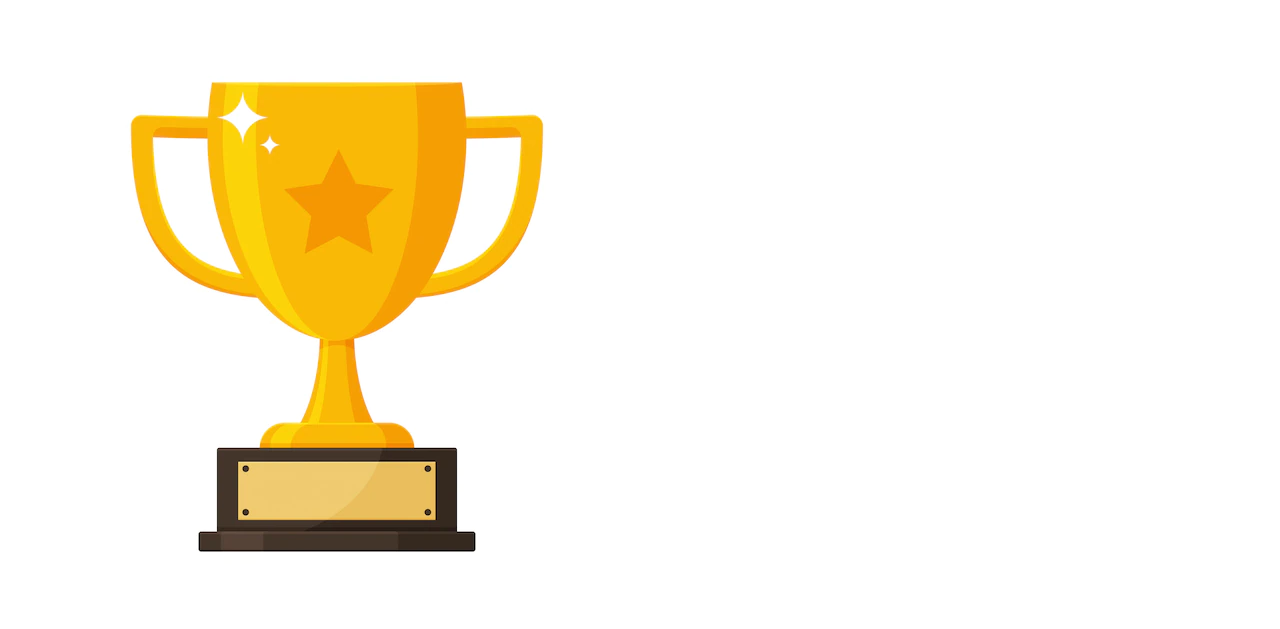
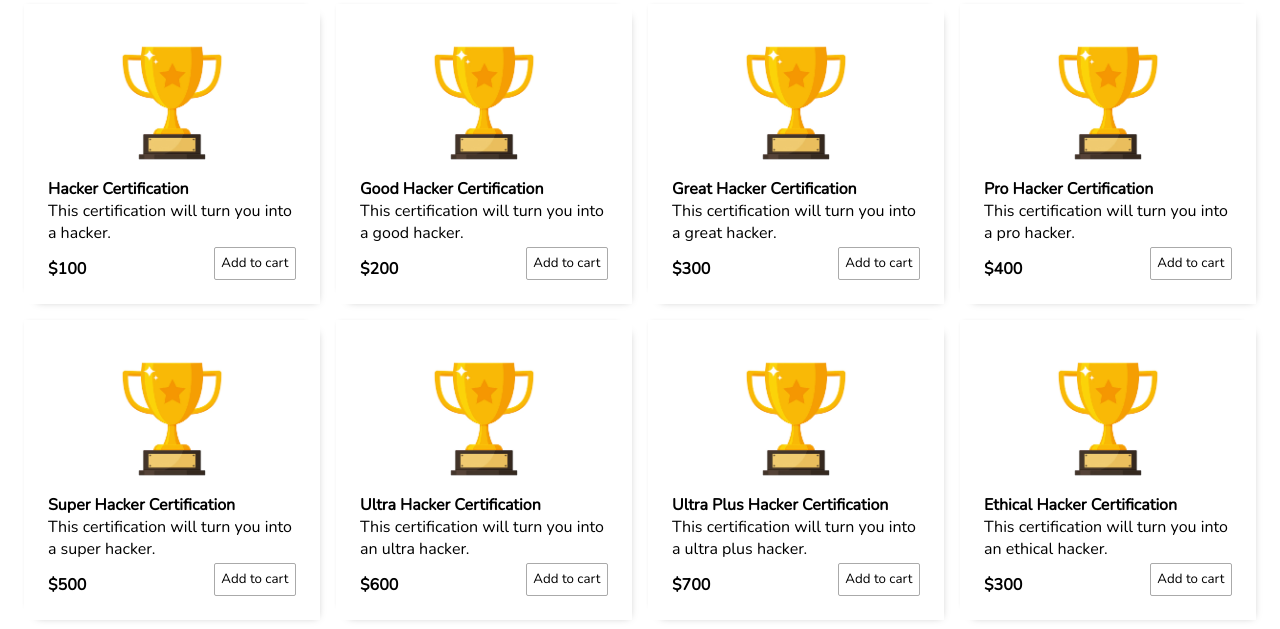
Before and after one commit to chuynh2/hci-project-two, a website: page index.html in a window 1280 px wide. Shown: the part 171-800 px from the top of the page. Drawn offline with nearby package versions, Linux system fonts and the light colour scheme.

Commit message:
Style product page

```diff
--- a/assets/css/screen.css
+++ b/assets/css/screen.css
@@ -108,7 +108,7 @@ form > section, main > section {
 }
 
 
-main > section, #cart-items, #cart-summary, #shipping, #billing {
+main > section, #cart-items, #cart-summary, #shipping, #billing, .products {
   display: flex;
   flex-direction: column;
   background-color: var(--lightest-color);
@@ -121,7 +121,7 @@ main > section, #cart-items, #cart-summary, #shipping, #billing {
   margin-top: .5em;
 }
 
-.cart-item .icon {
+.cart-item .icon, .product-image {
   grid-row: span 3;
   max-width: 9.375em;
 }
@@ -340,6 +340,52 @@ header {
   text-decoration: none;
 }
 
+#certifications {
+  //background-color: transparent;
+}
+
+.products {
+    box-shadow: 0.3em 0.3em 0.5em -0.5em #aaa,
+    -0.3em -0.3em 0.3em -0.5em #aaa;
+
+}
+.product-image {
+  align-self: center;
+}
+
+.product-title, .product-price {
+  font-weight: 600;
+}
+.product-detail {
+  height: 100%;
+}
+.product-misc {
+  display: flex;
+  justify-content: space-between;
+  align-items: flex-end;
+}
+
+.add-to-cart {
+  background: none;
+  border: 1px solid #aaa;
+  border-radius: 2px;
+  cursor: pointer;
+  font-family: inherit;
+}
+.add-to-cart:hover {
+  background-color: var(--purple);
+  color: var(--light-color);
+  border-color: transparent;
+}
+
+@media screen and (min-width: 28.125em) { /* 450 px, 16 pt */
+  #product-list {
+    display: grid;
+    grid-template-columns: 1fr 1fr;
+    grid-gap: 1em;
+  }
+
+}
 
 @media screen and (min-width: 45.3125em) { /* 725 px, 16 pt */
   .location {
@@ -354,6 +400,13 @@ header {
     margin: 0 auto 0 auto;
   }
 }
+
+@media screen and (min-width: 51.5625em) { /* 825 px, 16 pt */
+  #product-list {
+    grid-template-columns: repeat(3,1fr);
+  }
+}
+
 
 @media screen and (min-width: 75em) { /* 1200 px, 16 pt */
   #billing-container {
@@ -383,4 +436,8 @@ header {
     flex-basis: 35%;
     padding: 0.9375em;
   }
+
+  #product-list {
+    grid-template-columns: repeat(4,1fr);
+  }
 }
--- a/index.html
+++ b/index.html
@@ -28,11 +28,12 @@
     </nav>
   </header>
   <main id="homescreen">
-    <section>
+    <section id="certifications">
       <header>
          <h1>Shop Certifications</h1>
       </header>
-      <ul class = "products">
+      <ul id='product-list'>
+        <li class = "products">
            <img class = "product-image" src = "assets/img/trophy.png" alt = "Certificate Image">
            <ul class = "product-detail">
               <li class = "product-title">
@@ -41,13 +42,13 @@
               <li class = "product-description">
                  This certification will turn you into a hacker.
               </li>
-         </ul>
               <li class = "product-misc">
                  <h2 class ="product-price"> $100 </h2>
                  <input type="button" class="add-to-cart" value="Add to cart" />
              </li>
            </ul>
-      <ul class = "products">
+        </li>
+        <li class = "products">
            <img class = "product-image" src = "assets/img/trophy.png" alt = "Certificate Image">
            <ul class = "product-detail">
               <li class = "product-title">
@@ -56,13 +57,13 @@
               <li class = "product-description">
                  This certification will turn you into a good hacker.
               </li>
-         </ul>
               <li class = "product-misc">
                  <h2 class ="product-price"> $200 </h2>
                  <input type="button" class="add-to-cart" value="Add to cart" />
              </li>
            </ul>
-      <ul class = "products">
+        </li>
+        <li class = "products">
            <img class = "product-image" src = "assets/img/trophy.png" alt = "Certificate Image">
            <ul class = "product-detail">
               <li class = "product-title">
@@ -71,13 +72,13 @@
               <li class = "product-description">
                  This certification will turn you into a great hacker.
               </li>
-         </ul>
               <li class = "product-misc">
                  <h2 class ="product-price"> $300 </h2>
                  <input type="button" class="add-to-cart" value="Add to cart" />
              </li>
            </ul>
-      <ul class = "products">
+        </li>
+        <li class = "products">
            <img class = "product-image" src = "assets/img/trophy.png" alt = "Certificate Image">
            <ul class = "product-detail">
               <li class = "product-title">
@@ -86,13 +87,13 @@
               <li class = "product-description">
                  This certification will turn you into a pro hacker.
               </li>
-         </ul>
               <li class = "product-misc">
                  <h2 class ="product-price"> $400 </h2>
                  <input type="button" class="add-to-cart" value="Add to cart" />
              </li>
            </ul>
-      <ul class = "products">
+        </li>
+        <li class = "products">
            <img class = "product-image" src = "assets/img/trophy.png" alt = "Certificate Image">
            <ul class = "product-detail">
               <li class = "product-title">
@@ -101,13 +102,13 @@
               <li class = "product-description">
                  This certification will turn you into a super hacker.
               </li>
-         </ul>
               <li class = "product-misc">
                  <h2 class ="product-price"> $500 </h2>
                  <input type="button" class="add-to-cart" value="Add to cart" />
              </li>
            </ul>
-      <ul class = "products">
+        </li>
+        <li class = "products">
            <img class = "product-image" src = "assets/img/trophy.png" alt = "Certificate Image">
            <ul class = "product-detail">
               <li class = "product-title">
@@ -116,13 +117,13 @@
               <li class = "product-description">
                  This certification will turn you into an ultra hacker.
               </li>
-         </ul>
               <li class = "product-misc">
                  <h2 class ="product-price"> $600 </h2>
                  <input type="button" class="add-to-cart" value="Add to cart" />
              </li>
            </ul>
-      <ul class = "products">
+        </li>
+        <li class = "products">
            <img class = "product-image" src = "assets/img/trophy.png" alt = "Certificate Image">
            <ul class = "product-detail">
               <li class = "product-title">
@@ -131,13 +132,13 @@
               <li class = "product-description">
                  This certification will turn you into a ultra plus hacker.
               </li>
-         </ul>
               <li class = "product-misc">
                  <h2 class ="product-price"> $700 </h2>
                  <input type="button" class="add-to-cart" value="Add to cart" />
              </li>
            </ul>
-      <ul class = "products">
+        </li>
+        <li class = "products">
            <img class = "product-image" src = "assets/img/trophy.png" alt = "Certificate Image">
            <ul class = "product-detail">
               <li class = "product-title">
@@ -146,13 +147,13 @@
               <li class = "product-description">
                  This certification will turn you into an ethical hacker.
               </li>
-         </ul>
               <li class = "product-misc">
                  <h2 class ="product-price"> $300 </h2>
                  <input type="button" class="add-to-cart" value="Add to cart" />
              </li>
            </ul>
-      <ul class = "products">
+        </li>
+        <li class = "products">
            <img class = "product-image" src = "assets/img/trophy.png" alt = "Certificate Image">
            <ul class = "product-detail">
               <li class = "product-title">
@@ -161,13 +162,13 @@
               <li class = "product-description">
                  This certification will turn you into a white hat hacker.
               </li>
-         </ul>
               <li class = "product-misc">
                  <h2 class ="product-price"> $450 </h2>
                  <input type="button" class="add-to-cart" value="Add to cart" />
              </li>
            </ul>
-      <ul class = "products">
+        </li>
+        <li class = "products">
            <img class = "product-image" src = "assets/img/trophy.png" alt = "Certificate Image">
            <ul class = "product-detail">
               <li class = "product-title">
@@ -176,13 +177,13 @@
               <li class = "product-description">
                  This certification will turn you into a teacher hacker.
               </li>
-         </ul>
               <li class = "product-misc">
                  <h2 class ="product-price"> $250 </h2>
                  <input type="button" class="add-to-cart" value="Add to cart" />
              </li>
            </ul>
-      <ul class = "products">
+        </li>
+        <li class = "products">
            <img class = "product-image" src = "assets/img/trophy.png" alt = "Certificate Image">
            <ul class = "product-detail">
               <li class = "product-title">
@@ -191,13 +192,13 @@
               <li class = "product-description">
                  This certification will turn you into a penetration tester.
               </li>
-         </ul>
               <li class = "product-misc">
                  <h2 class ="product-price"> $200 </h2>
                  <input type="button" class="add-to-cart" value="Add to cart" />
              </li>
            </ul>
-      <ul class = "products">
+        </li>
+        <li class = "products">
            <img class = "product-image" src = "assets/img/trophy.png" alt = "Certificate Image">
            <ul class = "product-detail">
               <li class = "product-title">
@@ -206,10 +207,11 @@
               <li class = "product-description">
                  This certification will turn you into an offensive security certified professional.
               </li>
-         </ul>
               <li class = "product-misc">
                  <h2 class ="product-price"> $350 </h2>
                  <input type="button" class="add-to-cart" value="Add to cart" />
+             </li>
+           </ul>
         </li>
       </ul>
     </section>
```
Lines whose indentation alone changed are shown as unchanged.
